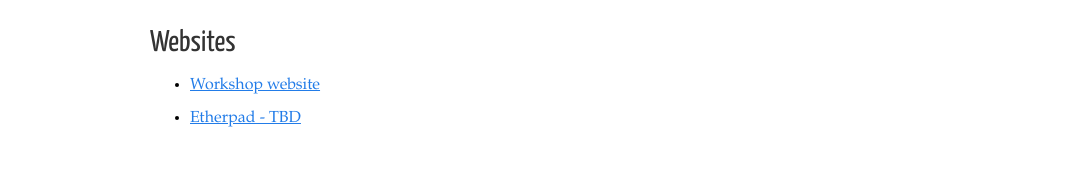
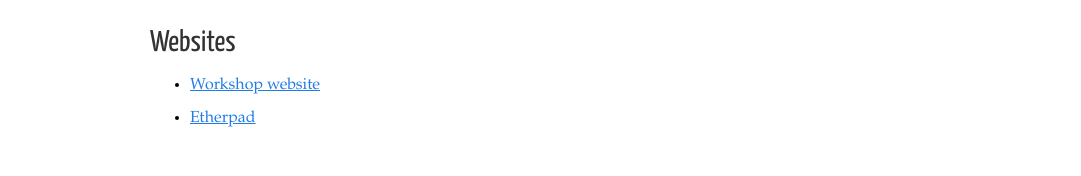
Before and after one commit to ucsdlib/workshops, a Jekyll site: the page built from _posts/2016-09-19-software-carpentry.markdown, in a window 1280 px wide. Shown: the part 829-1005 px from the top of the page, without its empty margins (0-1081 px from the left). Built offline with Jekyll 4.4.1, drawn with Linux system fonts in a browser that asks for light colours; nearby versions of some CDN libraries.

Commit message:
made changes to the etherpad link

```diff
--- a/_posts/2016-09-19-software-carpentry.markdown
+++ b/_posts/2016-09-19-software-carpentry.markdown
@@ -35,4 +35,4 @@ Software Carpentry's mission is to help scientists and engineers get more resear
 ## Websites
 
 * [Workshop website](http://ucsdlib.github.io/2016-09-19-UCSD-SIO/)
-* [Etherpad - TBD](http://pad.software-carpentry.org/2016-09-19-UCSDSIO)
+* [Etherpad](http://pad.software-carpentry.org/2016-09-19-UCSDSIO)
```
